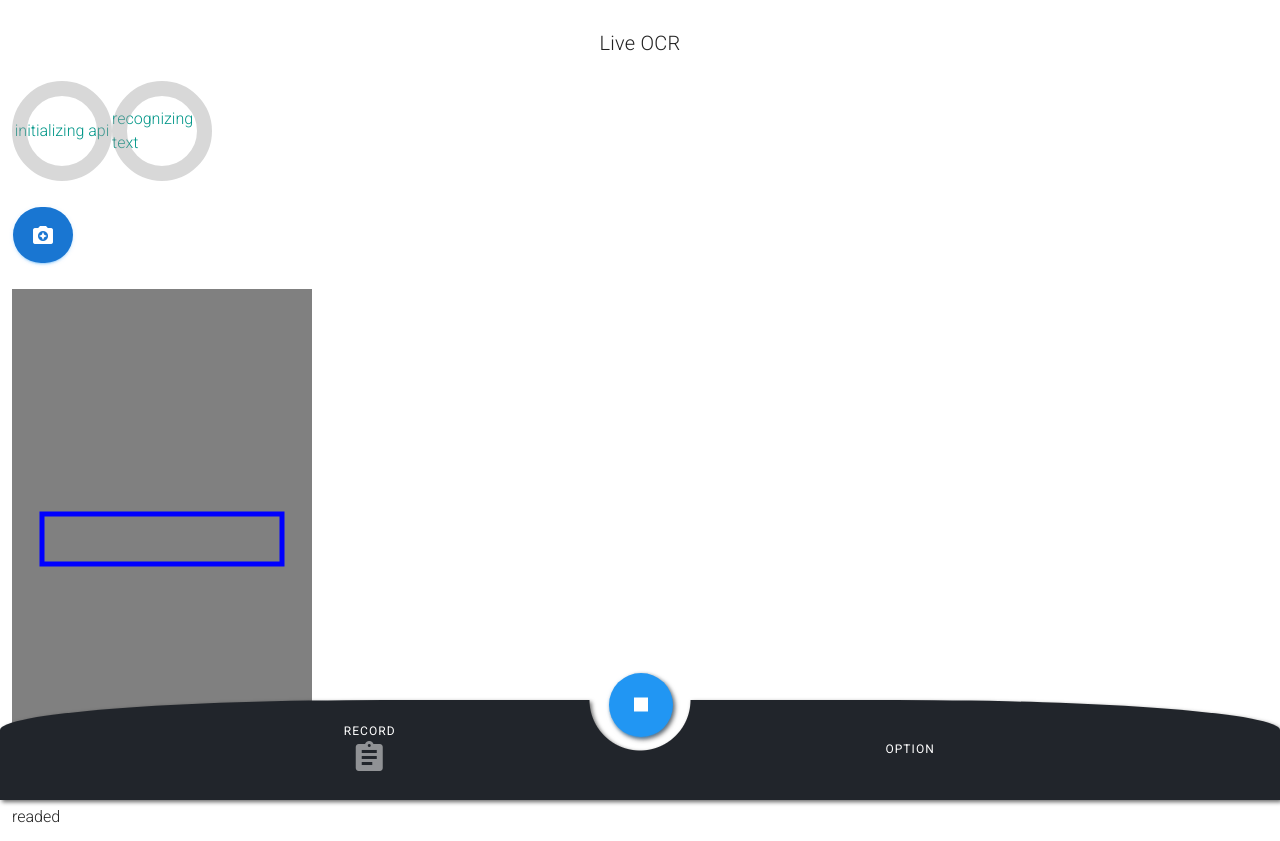
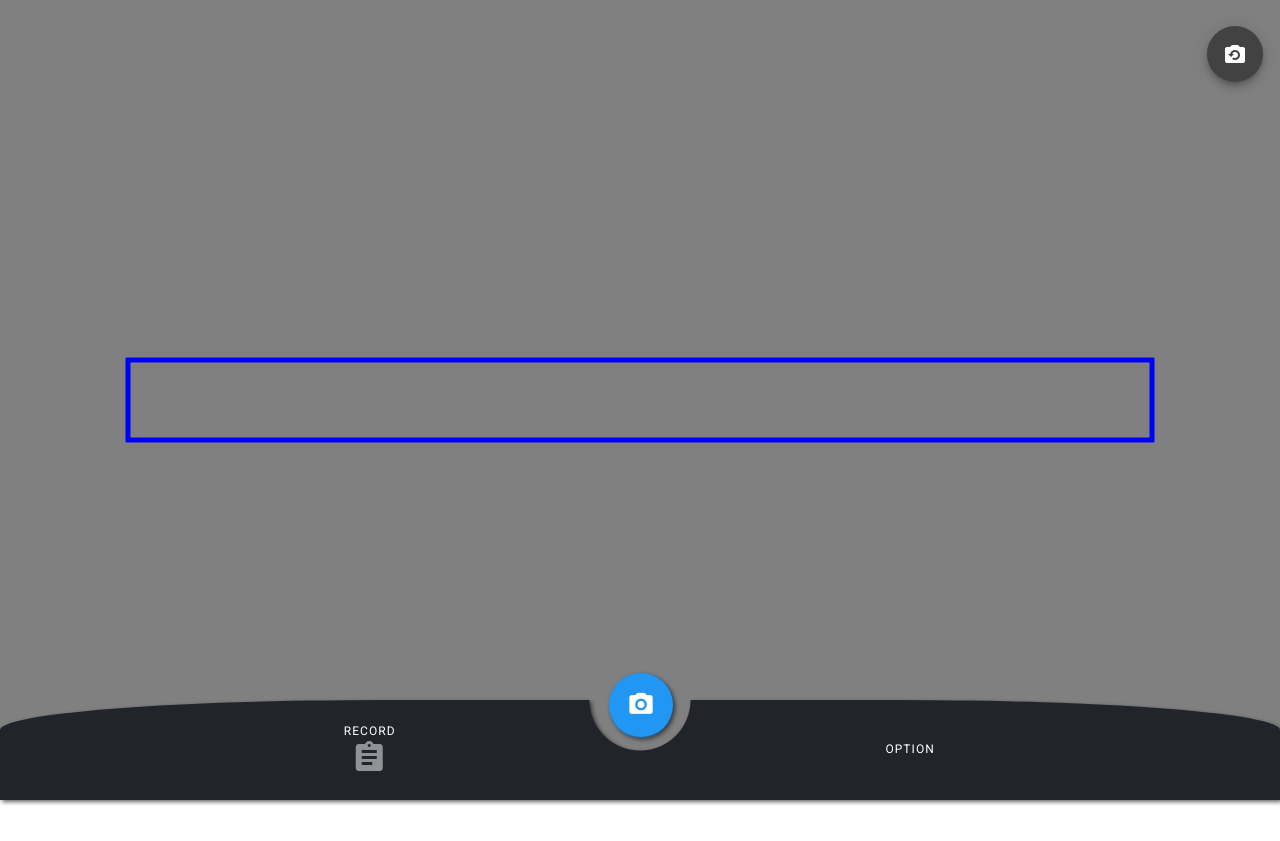
Before and after one commit to carpstrim/nuxt-apps, a Nuxt app in the folder launcher/hosting/: page /app/live-ocr/camera in a window 1280 px wide. After the commit the page ends 800 px from the top, so only its background shows below. Built offline with nearby package versions, Linux system fonts and the light colour scheme.

Commit message:
live-ocr updated but camera something wrong

```diff
--- a/launcher/hosting/components/CameraReader.vue
+++ b/launcher/hosting/components/CameraReader.vue
@@ -1,21 +1,7 @@
 <template>
-  <div
-    class="parent"
-    :style="`height:`+height+'px'"
-  >
-    <video
-      style="background-color:grey"
-      class="pos-ab"
-      :width="width"
-      :height="height"
-      autoplay
-    />
-    <canvas
-      id="canvas"
-      class="pos-ab"
-      :width="width"
-      :height="height"
-    ></canvas>
+  <div class="parent" :style="`height:${height}px;width:${width}px`">
+    <video style="background-color:grey" class="pos-ab" :width="width" :height="height" autoplay />
+    <canvas id="canvas" class="pos-ab" :width="width" :height="height"></canvas>
   </div>
 </template>
 
@@ -55,6 +41,9 @@ export default {
     },
     frameRate: {
       default: 10
+    },
+    aspectRatio: {
+      default: 0.5625
     }
   }, //width,height,framerate interval imagefunction
   data() {
@@ -87,6 +76,9 @@ export default {
     ctx.lineWidth = 5;
     ctx.strokeStyle = "rgb(0,0,255)";
     ctx.strokeRect(...this.rectLocation);
+
+    if (this.open) this.cameraStart();
+    if (!this.open) this.cameraStop();
   },
   beforeDestroy() {
     this.cameraStop();
@@ -100,7 +92,8 @@ export default {
             width: this.width,
             height: this.height,
             frameRate: { ideal: this.frameRate, max: this.frameRate },
-            facingMode: this.facingMode
+            facingMode: this.facingMode,
+            aspectRatio: this.aspectRatio
           }
         })
         .then(mediaStream => {
@@ -156,4 +149,9 @@ export default {
 .pos-ab {
   position: absolute;
 }
+video {
+  width: 100%;
+  height: 100%;
+  /*  object-fit: cover;*/
+}
 </style>
--- a/launcher/hosting/layouts/default.vue
+++ b/launcher/hosting/layouts/default.vue
@@ -1,8 +1,8 @@
 <template>
   <v-app>
-    <top-drawer v-model="drawer" :links="links"/>
-    <top-bar :drawerFnc="()=>{drawer=!drawer}"/>
-    <top-view/>
+    <top-drawer v-model="drawer" :links="links" />
+    <top-bar :drawerFnc="()=>{drawer=!drawer}" />
+    <top-view />
   </v-app>
 </template>
 
@@ -41,16 +41,12 @@ export default {
           icon: "book",
           text: "Blog"
         },
-        { divider: true },
-        /*
-        { header: "Advanced" },
         {
-          to: "/specials",
-          icon: "star",
-          text: "Specials"
+          to: "/dev",
+          icon: "mdi-wrench",
+          text: "Under Development"
         },
         { divider: true },
-        */
         { header: "Credits" },
         {
           to: "/aboutus",
--- a/launcher/hosting/layouts/live-ocr.vue
+++ b/launcher/hosting/layouts/live-ocr.vue
@@ -1,59 +1,33 @@
 <template>
   <v-app>
     <nuxt />
-    <div
-      absolute
-      class="inset"
-    >
-      <nuxt-link to="/app/live-ocr/camera">
+    <div absolute class="inset">
       <v-fab-transition>
         <v-btn
-            :color="cameraColor"
+          :color="camera?'red':'info'"
           class="center-btn"
           large
           absolute
           fab
+          @click="switchCamera"
         >
-            <v-icon dark>{{pathEnd==='camera'?'mdi-stop':'mdi-camera'}}</v-icon>
+          <v-icon dark>{{camera?'mdi-stop':'mdi-camera'}}</v-icon>
         </v-btn>
       </v-fab-transition>
-      </nuxt-link>
       <v-layout>
-        <v-flex
-          xs4
-          class="layout justify-end"
-        >
-          <nuxt-link
-            to="/app/live-ocr/record"
-            class="v-btn"
-          >
+        <v-flex xs4 class="layout justify-end">
+          <nuxt-link to="/app/live-ocr/record" class="v-btn">
             <div style="display:flex; flex-direction:column;">
               Record
-              <v-icon
-                large
-                dark
-                :disabled="pathEnd!=='record'"
-              >mdi-clipboard-text</v-icon>
+              <v-icon large dark :disabled="pathEnd!=='record'">mdi-clipboard-text</v-icon>
             </div>
           </nuxt-link>
-
         </v-flex>
-        <v-flex
-          xs4
-          offset-xs4
-          class="layout justify-start"
-        >
-          <nuxt-link
-            to="/app/live-ocr/option"
-            class="v-btn"
-          >
+        <v-flex xs4 offset-xs4 class="layout justify-start">
+          <nuxt-link to="/app/live-ocr/option" class="v-btn">
             <div style="display:flex; flex-direction:column;">
               Option
-              <v-icon
-                large
-                dark
-                :disabled="pathEnd!=='option'"
-              >mdi-settings</v-icon>
+              <v-icon large dark :disabled="pathEnd!=='option'">mdi-settings</v-icon>
             </div>
           </nuxt-link>
         </v-flex>
@@ -62,44 +36,31 @@
   </v-app>
 </template>
 <script>
-const reds = {
-  "$red-100": "#ffcdd2",
-  "$red-200": "#ef9a9a",
-  "$red-300": "#e57373",
-  "$red-400": "#ef5350",
-  "$red-500": "#f44336",
-  "$red-600": "#e53935",
-  "$red-700": "#d32f2f",
-  "$red-800": "#c62828",
-  "$red-900": "#b71c1c"
-};
 export default {
   data() {
     return {
       btnLarge: true,
-      interval: null,
-      cameraColor: this.pathEnd === "camera" ? "red" : "info",
-      red: 100
+      interval: null
     };
   },
   computed: {
     pathEnd() {
       return this.$route.path.split("/").slice(-1)[0];
+    },
+    camera() {
+      return this.$store.state.camera;
     }
   },
   watch: {
     pathEnd(val) {
-      if (val === "camera") {
-        this.interval = setInterval(() => {
-          this.red += 100;
-          if (this.red >= 500) this.red = 300;
-          this.cameraColor = reds[`$red-${this.red}`];
-          console.log("camera running...");
-        }, 300);
-      } else {
-        this.cameraColor = "info";
-        clearInterval(this.interval);
+      if (val !== "camera") this.$store.commit("stopCamera");
     }
+  },
+  methods: {
+    switchCamera() {
+      console.log({ camera: this.camera });
+      this.$store.commit("switchCamera");
+      this.$router.push("/app/live-ocr/camera");
     }
   }
 };
--- a/launcher/hosting/pages/app/live-ocr/camera.vue
+++ b/launcher/hosting/pages/app/live-ocr/camera.vue
@@ -1,23 +1,6 @@
 <template>
-  <v-container
-    fluid
-    grid-list-lg
-    class="container"
-  >
-    <v-layout
-      row
-      wrap
-      justify-center
-    >
-      <div
-        id="e1"
-        style="max-width: 500px; margin: auto;"
-      >
-        <v-flex xs12>
-          <h1 class="title">Live OCR</h1>
-        </v-flex>
-      </div>
-      <v-flex xs12>
+  <v-layout justify-center>
+    <v-flex xs12 v-if="false">
       <v-progress-circular
         v-for="progress in progressAry"
         :key="progress.status"
@@ -28,51 +11,23 @@
         color="teal"
       >{{ progress.status }}</v-progress-circular>
     </v-flex>
-      <v-flex
-        xs12
-        justify-center
-      >
-        <v-btn
-          fab
-          dark
-          middle
-          color="primary"
-          @click="isCameraOpen=!isCameraOpen"
-        >
-          <v-icon>camera_enhance</v-icon>
-        </v-btn>
-        <v-btn
-          fab
-          dark
-          middle
-          color="secondary"
-          v-show="isCameraOpen"
-          @click="switchCamera"
-        >
-          <v-icon>mdi-camera-party-mode</v-icon>
-        </v-btn>
-      </v-flex>
-      <v-flex xs12>
+    <div style="width:100vw" class="layout justify-center">
       <camera-reader
         :open="isCameraOpen"
         :facingMode="facingMode"
-          width="300"
-          height="500"
         :processor="processor"
         :processInterval="500"
         :pause="pause"
         frameRate="10"
-        ></camera-reader>
-      </v-flex>
-      <v-flex xs12>
-        readed
-        <p
-          v-for="text in readed"
-          :key="text"
-        >{{text}}</p>
-      </v-flex>
+      />
+    </div>
+    <v-fab-transition>
+      <v-btn color="secondary" dark fab round fixed top right @click="switchCamera">
+        <v-icon>mdi-camera-retake</v-icon>
+      </v-btn>
+    </v-fab-transition>
+    <v-snackbar v-model="snack" top>{{readedText}}</v-snackbar>
   </v-layout>
-  </v-container>
 </template>
 
 <script>
@@ -84,8 +39,9 @@ export default {
     return {
       srcObject: "",
       bottomNav: "",
-      isCameraOpen: false,
       readed: [],
+      readedText: "",
+      snack: false,
       pause: false,
       facingMode: "environment",
       progresses: {
@@ -100,6 +56,9 @@ export default {
         status,
         progress: this.progresses[status]
       }));
+    },
+    isCameraOpen() {
+      return this.$store.state.camera;
     }
   },
   mounted() {
@@ -127,6 +86,10 @@ export default {
             .split(" ")
             .filter(str => str.length === 12)
             .reduce((p, c) => p + c, "");
+          if (result.text.length === 12) {
+            this.readedText = result.text;
+            this.snack = true;
+          }
           result.text = ` [ ${result.text} ] ${result.text.length} words`;
           this.readed.unshift(`${Date.now()}:${result.text}`);
           this.pause = false;
--- a/launcher/hosting/pages/app/live-ocr/option.vue
+++ b/launcher/hosting/pages/app/live-ocr/option.vue
@@ -1,30 +1,35 @@
 <template>
-  <v-layout
-    fill-height
-    align-center
-    justify-center
-    style="padding-bottom:10rem"
-  >
-    <data-table
-      title="code table"
-      v-model="items"
-      :headers="headers"
-      width="80%"
-    />
+  <v-layout fill-height align-center justify-center style="padding-bottom:10rem">
+    <data-table title="code table" v-model="items" :headers="headers" width="80%" />
+
+    width:{{window.innerWidth}}
+    height:{{window.innerHeight}}
+    width:{{document.documentElement.clientWidth}}
+    height:{{document.documentElement.clientHeight}}
   </v-layout>
 </template>
 
 <script>
 export default {
   layout: "live-ocr",
+  asyncData() {
+    const items = localStorage.getItem("live-ocr/option/items") || "[]";
+    return { items: JSON.parse(items) };
+  },
   data() {
     return {
-      items: [{ code: "11", label: "hoge" }],
       headers: [
         { value: "code", text: "code", sortable: true },
         { value: "label", text: "品名1", sortable: true }
-      ]
+      ],
+      window: window,
+      document: document
     };
+  },
+  watch: {
+    items(val) {
+      localStorage.setItem("live-ocr/option/items", JSON.stringify(this.items));
+    }
   }
 };
 </script>
--- a/launcher/hosting/pages/app/live-ocr/record.vue
+++ b/launcher/hosting/pages/app/live-ocr/record.vue
@@ -1,24 +1,18 @@
 <template>
-  <v-layout
-    justify-center
-    class="pt-5"
-  >
-    <data-table
-      title="records"
-      v-model="items"
-      :creatable="false"
-      :headers="headers"
-      width="80%"
-    />
+  <v-layout justify-center class="pt-5">
+    <data-table title="records" v-model="items" :creatable="false" :headers="headers" width="80%" />
   </v-layout>
 </template>
 
 <script>
 export default {
   layout: "live-ocr",
+  asyncData() {
+    const items = localStorage.getItem("live-ocr/option/record") || "[]";
+    return { items: JSON.parse(items) };
+  },
   data() {
     return {
-      items: [{ code: "11", label: "hoge", createdAt: 0 }],
       headers: [
         { value: "createdAt", text: "記録日時", sortable: true },
         { value: "code", text: "code", sortable: true },
--- /dev/null
+++ b/launcher/hosting/pages/dev.vue
@@ -0,0 +1,29 @@
+<template>
+  <v-container>
+    <h3>Devpage</h3>
+    <v-flex xs6>
+      <v-text-field
+        v-model="text"
+        append-outer-icon="mdi-arrow-right-circle-outline"
+        @click:append-outer="go"
+        @keyup.enter="go"
+      />
+    </v-flex>
+  </v-container>
+</template>
+
+<script>
+export default {
+  data() {
+    return {
+      text: ""
+    };
+  },
+  methods: {
+    go() {
+      if (!this.text) return;
+      this.$router.push(this.text);
+    }
+  }
+};
+</script>
--- a/launcher/hosting/store/index.js
+++ b/launcher/hosting/store/index.js
@@ -1,3 +1,12 @@
-export const state = () => ({})
+export const state = () => ({
+  camera: false
+})
 
-export const mutations = {}
+export const mutations = {
+  switchCamera(state) {
+    state.camera = !state.camera
+  },
+  stopCamera(state) {
+    state.camera = false;
+  }
+}
```
Also changed, not shown: launcher/hosting/components/DataTable.vue (+19 -51 lines). Lines whose indentation alone changed are shown as unchanged.
